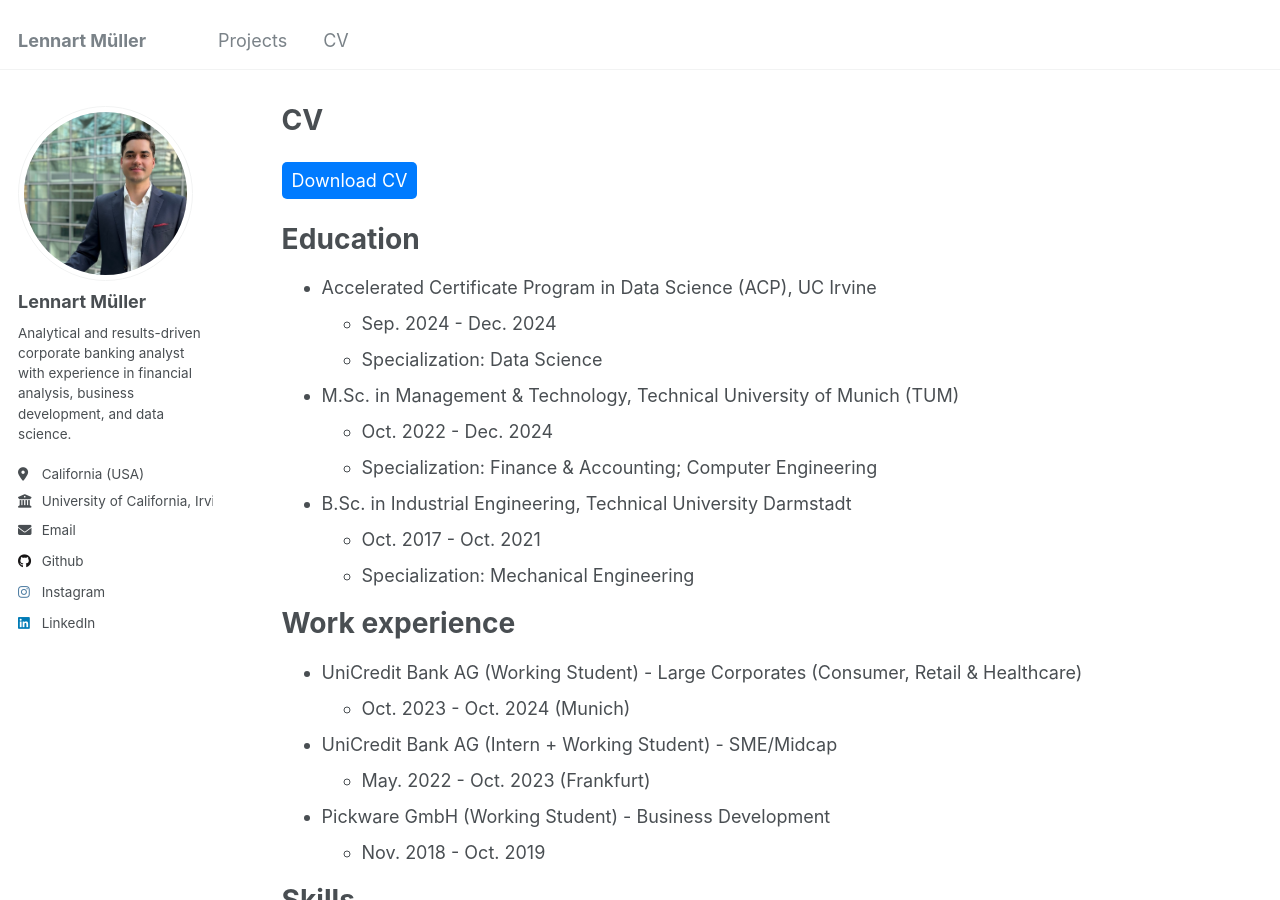
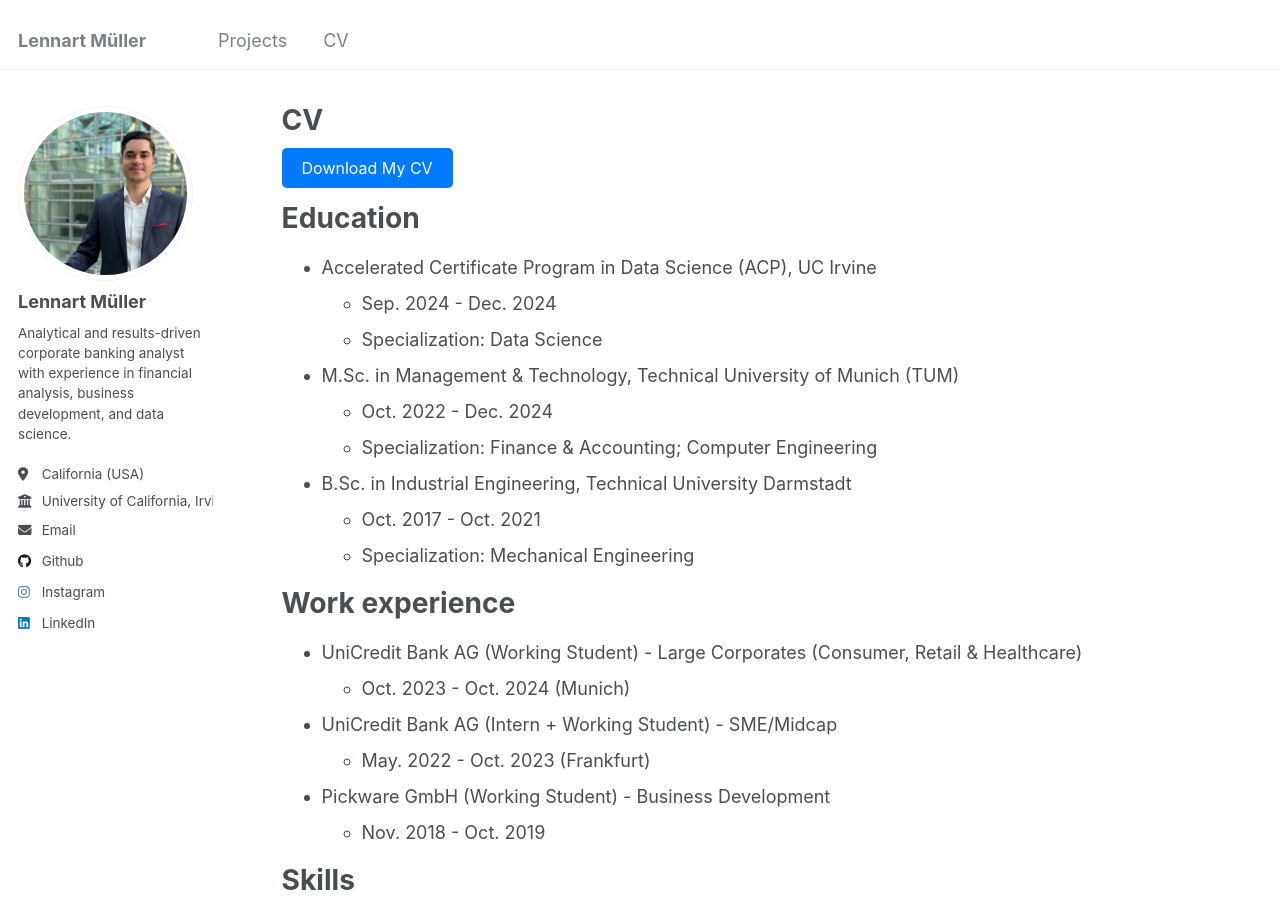
Before and after one commit to lennartmueller123/lennartmueller123.github.io, a Jekyll site: the page built from _pages/cv.md, in a window 1280 px wide and 900 px high. Built offline with Jekyll 4.4.1, drawn with Linux system fonts in a browser that asks for light colours.

Commit message:
Update cv.md

```diff
--- a/_pages/cv.md
+++ b/_pages/cv.md
@@ -9,7 +9,9 @@
 
 {% include base_path %}
 
-<a href="/files/CV.pdf" download style="display: inline-block; margin-top: 10px; padding: 5px 10px; background-color: #007BFF; color: white; text-decoration: none; border-radius: 5px;">Download CV</a>
+<h1>
+  <button onclick="window.location.href='/files/CV.pdf'" style="padding: 10px 20px; background-color: #007BFF; color: white; border: none; border-radius: 5px; font-size: 16px; cursor: pointer;">Download My CV</button>
+</h1>
 
 Education
 ======
```
